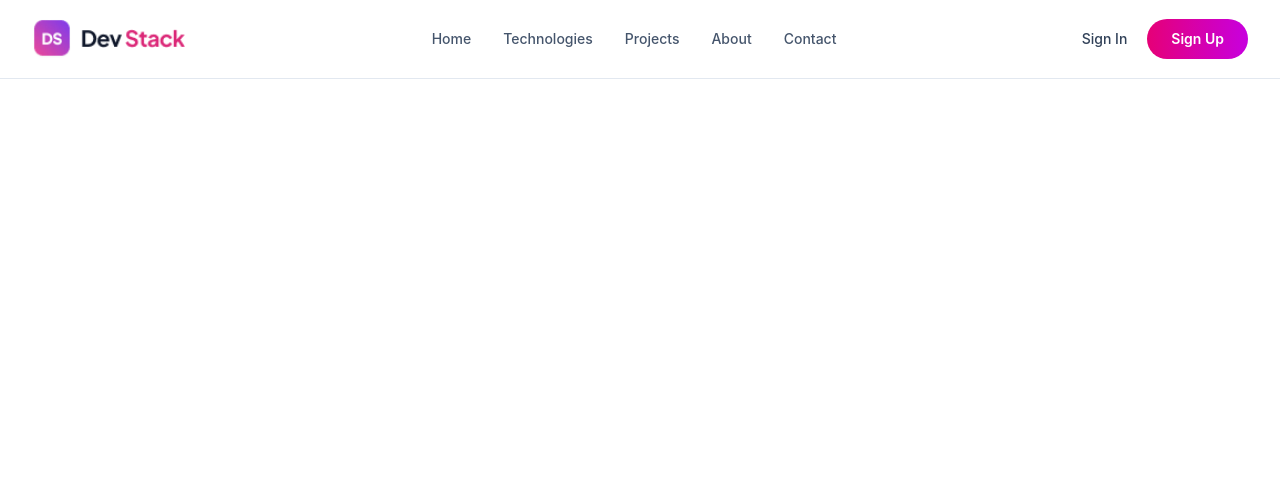
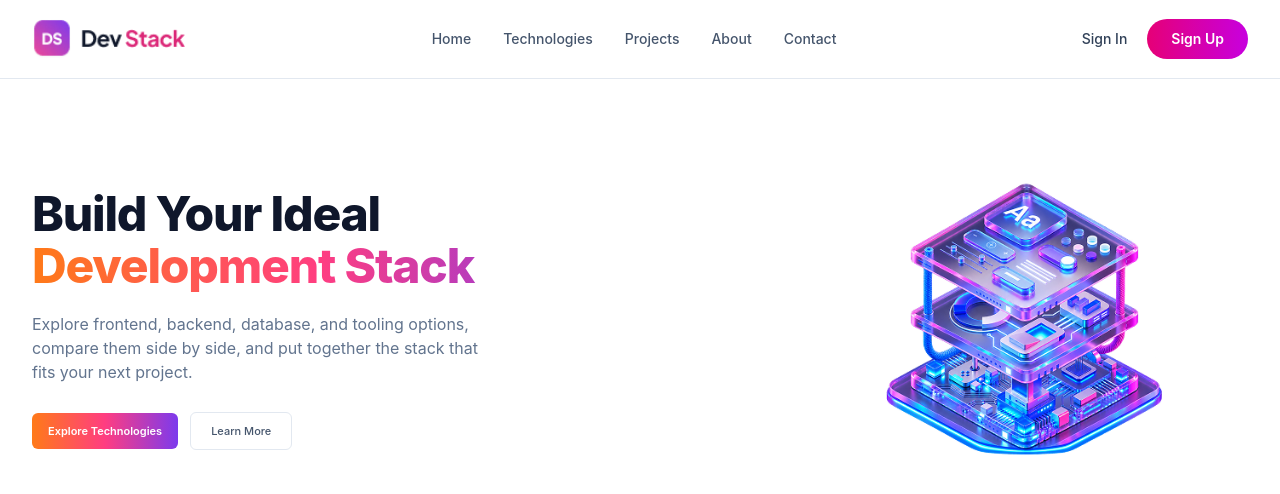
Before and after one commit to Mith9n/devstack, a React (Vite) app: page / in a window 1280 px wide. Shown: the top 494 px of the page. Built offline with nearby package versions, Linux system fonts and the light colour scheme.

Commit message:
Create hero section with modern layout

```diff
--- a/src/App.tsx
+++ b/src/App.tsx
@@ -1,3 +1,4 @@
+import Hero from "./components/Hero";
 import Navbar from "./components/Navbar";
 
 
@@ -5,6 +6,7 @@ function App() {
   return (
     <div className="min-h-screen bg-white text-slate-900">
       <Navbar />
+      <Hero />
     </div>
   );
 }
--- /dev/null
+++ b/src/components/Hero.tsx
@@ -0,0 +1,51 @@
+import hero_image from "../assets/banner-stack.png";
+
+function Hero() {
+  return (
+    <section
+      id="home"
+      className="mx-auto grid max-w-7xl items-center gap-8 px-6 pt-2 pb-8 lg:grid-cols-2 lg:gap-16 lg:px-8 lg:pt-4 lg:pb-10"
+    >
+      <div className="max-w-xl">
+        <h1 className="text-4xl font-extrabold leading-[1.08] tracking-tight text-slate-900 sm:text-5xl">
+          Build Your Ideal
+          <span className="gradient-text block">
+            Development Stack
+          </span>
+        </h1>
+
+        <p className="mt-5 max-w-md text-sm leading-6 text-slate-500 sm:text-base">
+          Explore frontend, backend, database, and tooling options, compare
+          them side by side, and put together the stack that fits your next
+          project.
+        </p>
+
+        <div className="mt-7 flex flex-wrap items-center gap-3">
+          <a
+            href="#technologies"
+            className="brand-gradient rounded-md px-4 py-2.5 text-[11px] font-semibold text-white transition hover:-translate-y-0.5 hover:shadow-md"
+          >
+            Explore Technologies
+          </a>
+
+          <a
+            href="#about"
+            className="rounded-md border border-slate-200 px-5 py-2.5 text-[11px] font-medium text-slate-600 transition hover:border-pink-500 hover:text-pink-600"
+          >
+            Learn More
+          </a>
+        </div>
+      </div>
+
+      <div className="flex justify-center lg:justify-end">
+        <img
+          src={hero_image}
+          alt="Development stack illustration"
+          className="w-full max-w-md object-contain"
+        />
+      </div>
+    </section>
+  );
+}
+
+export default Hero;
```
